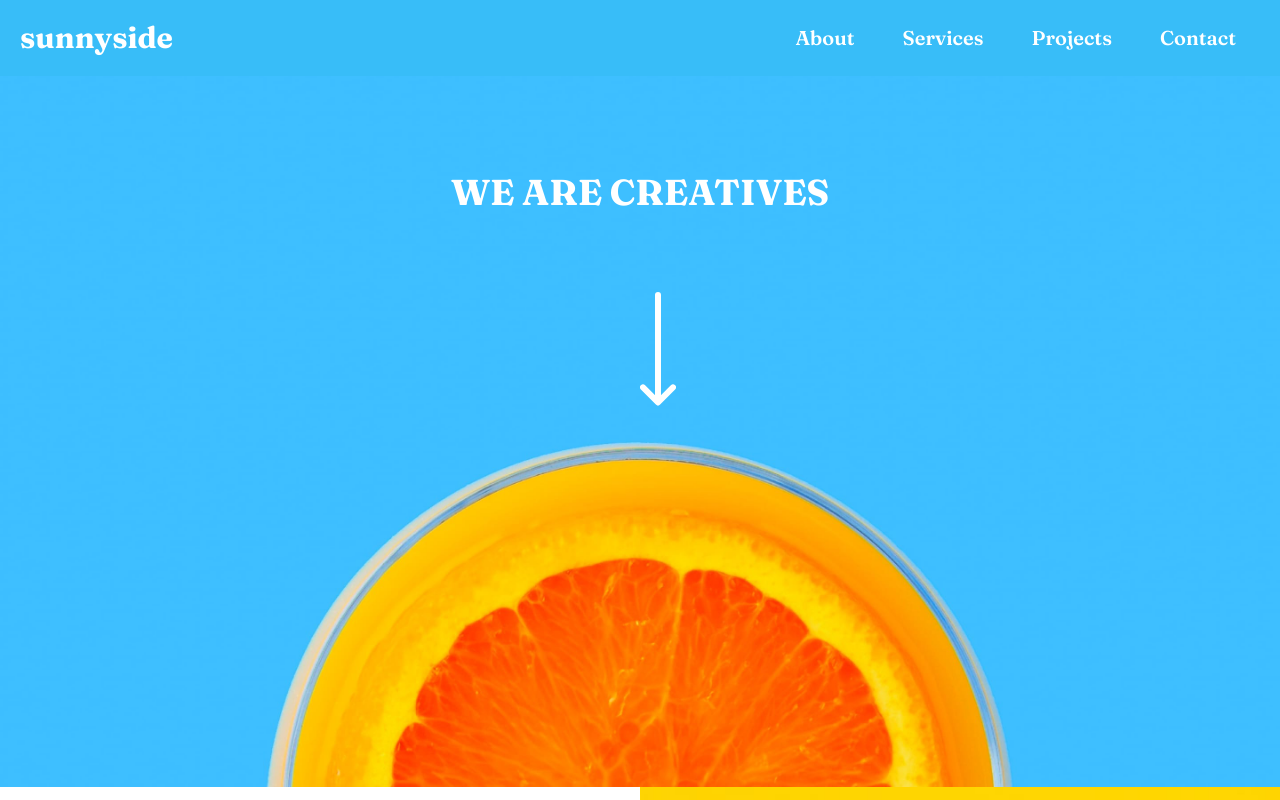
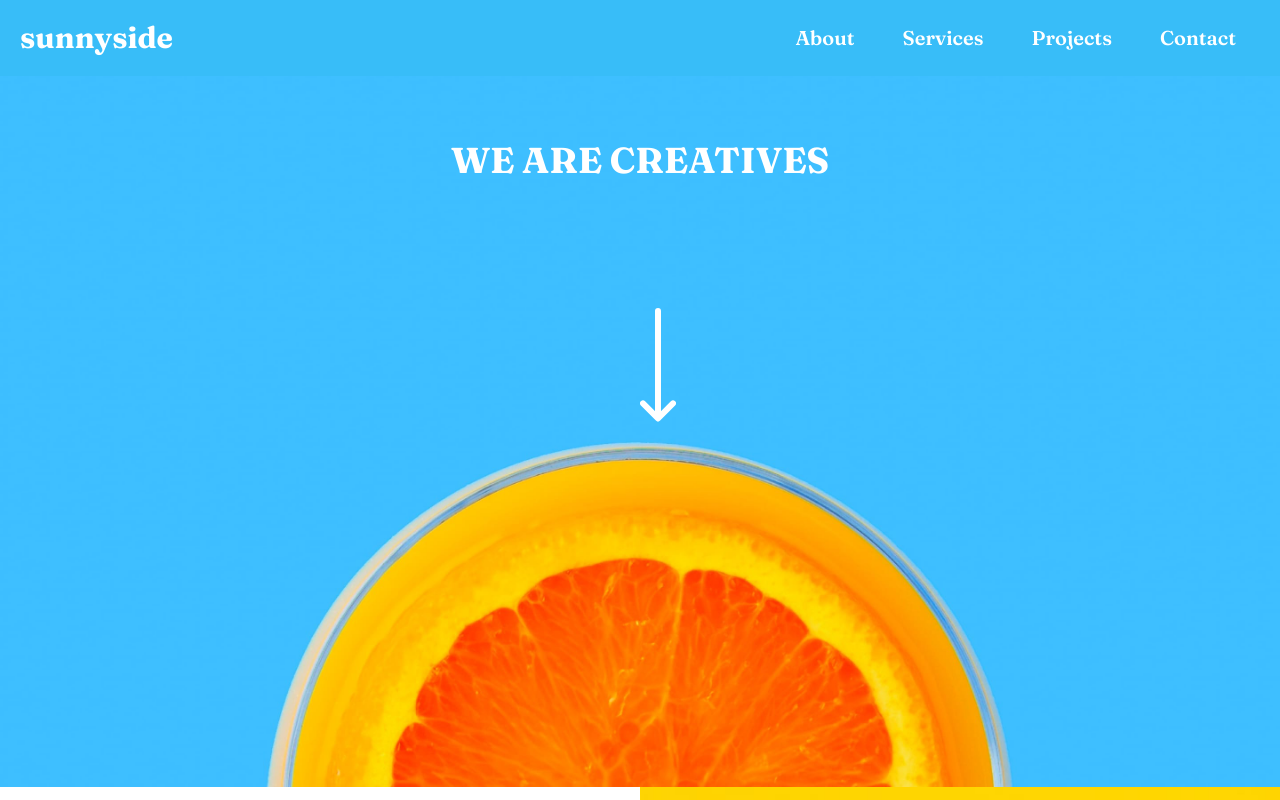
Before and after one commit to Joker4mas/sunnyside, a website: page index.html in a window 1280 px wide. Shown: the top 800 px of the page. Drawn offline with nearby package versions, Linux system fonts and the light colour scheme.

Commit message:
little changes

```diff
--- a/index.html
+++ b/index.html
@@ -48,10 +48,9 @@
   <!-- Hero section  -->
   <div class="relative">
    <img src="/images/desktop/image-header.jpg" alt="orange hero-section photo" class=" w-full object-cover ovarley">
-      <div class="top-10 absolute inset-0 md:top-32 ">
-       <h4 class="text-4xl md:-left-4 md:text-4xl text-white famliy-fraunces-600 font-bold text-center md:-mt-8">WE ARE CREATIVES</h4>
-        <svg class="relative left-2/4 top-4 md:mt-4 md:top-16" width="36" height="114" xmlns="http://www.w3.org/2000/svg"><g stroke="#ffff" stroke-width="6" fill="none" fill-rule="evenodd" stroke-linecap="round" stroke-linejoin="round"><path d="M18 3v100M3 95.484l15 15 15-15"/></g></svg>
-
+      <div class="absolute inset-0 md:top-16 ">
+       <h4 class="text-4xl md:-left-4 md:text-4xl text-white famliy-fraunces font-bold text-center ">WE ARE CREATIVES</h4>
+        <svg class="relative left-2/4 top-4 md:top-32" width="36" height="114" xmlns="http://www.w3.org/2000/svg"><g stroke="#ffff" stroke-width="6" fill="none" fill-rule="evenodd" stroke-linecap="round" stroke-linejoin="round"><path d="M18 3v100M3 95.484l15 15 15-15"/></g></svg>
       </div>
 
 
```
